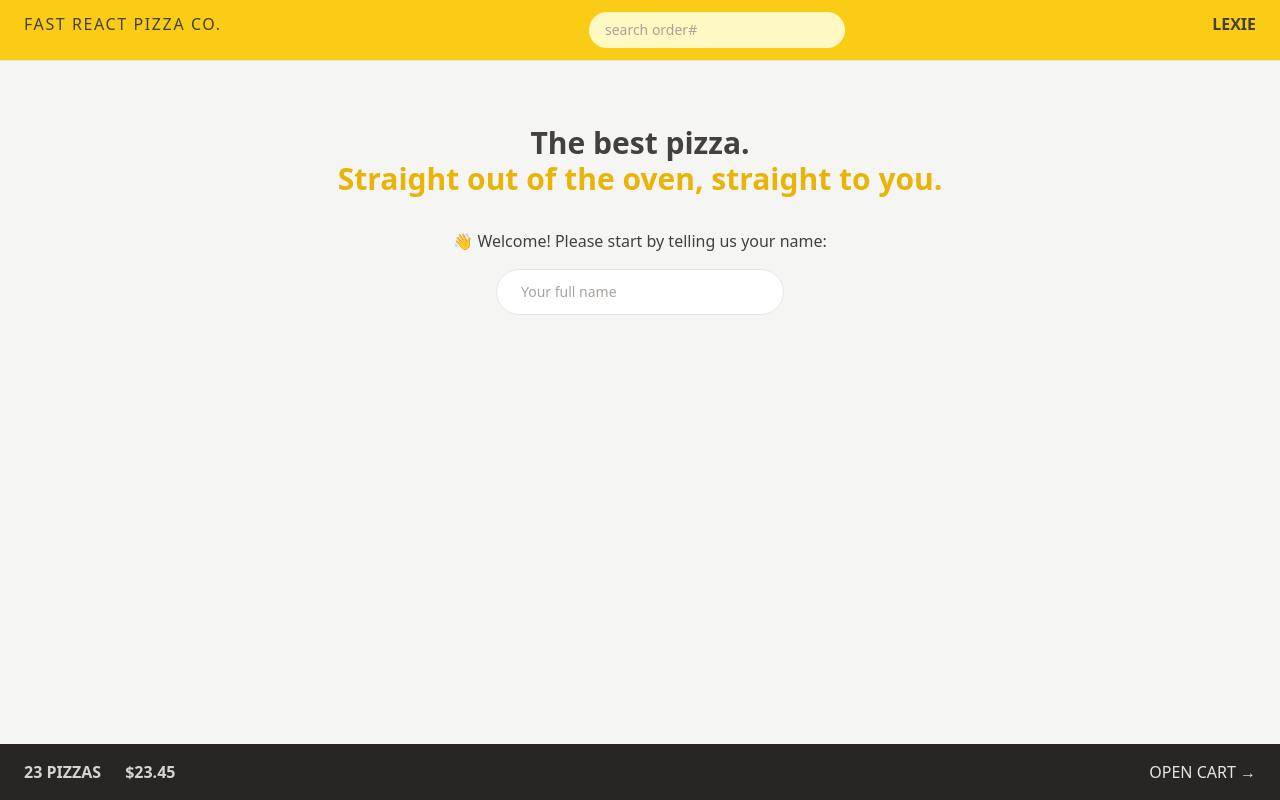
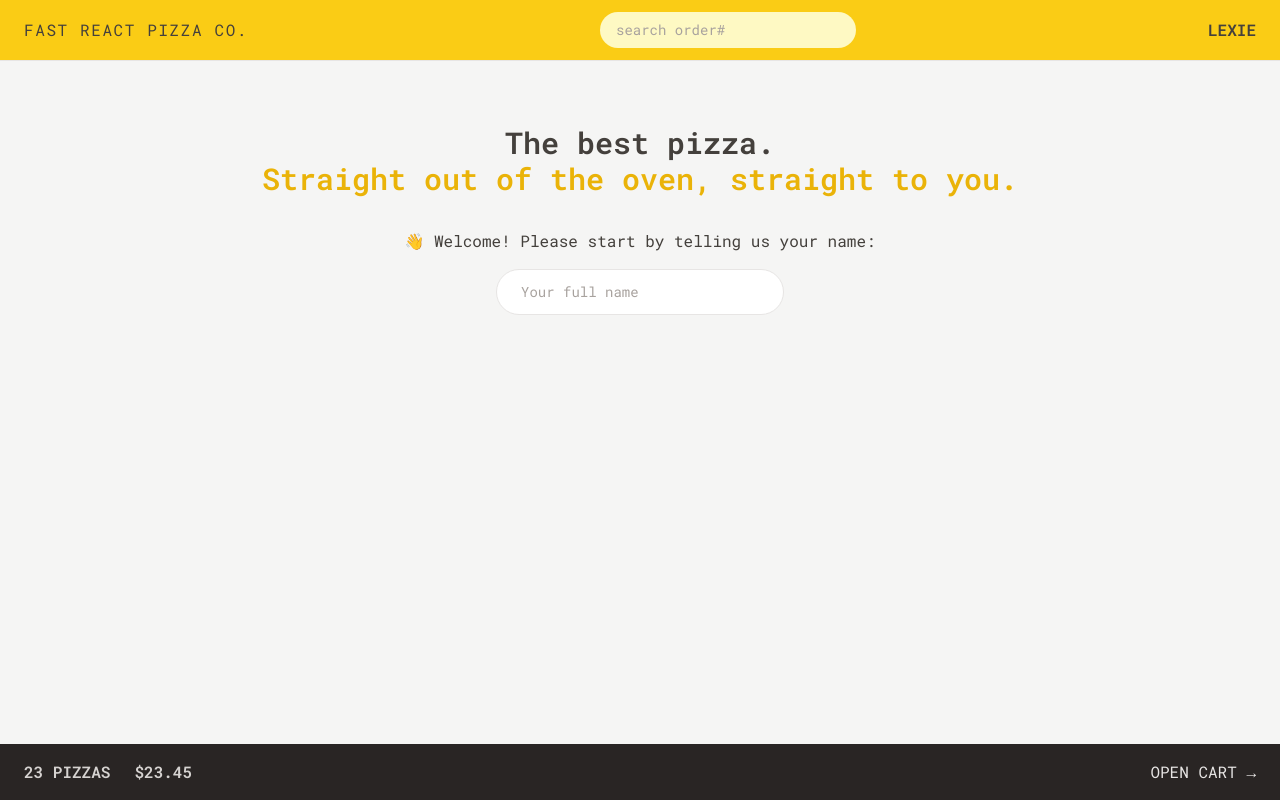
Before and after one commit to lexiecodingwithcat/pj-fast-react-pizza, a React (Vite) app: page / in a window 1280 px wide. Built offline with nearby package versions, Linux system fonts and the light colour scheme.

Commit message:
customed font family and screen height

```diff
--- a/index.html
+++ b/index.html
@@ -2,12 +2,35 @@
 <html lang="en">
   <head>
     <meta charset="UTF-8" />
-    <link rel="icon" type="image/svg+xml" href="/vite.svg" />
-    <meta name="viewport" content="width=device-width, initial-scale=1.0" />
+    <link
+      rel="icon"
+      type="image/svg+xml"
+      href="/vite.svg"
+    />
+    <meta
+      name="viewport"
+      content="width=device-width, initial-scale=1.0"
+    />
+    <link
+      rel="preconnect"
+      href="https://fonts.googleapis.com"
+    />
+    <link
+      rel="preconnect"
+      href="https://fonts.gstatic.com"
+      crossorigin
+    />
+    <link
+      href="https://fonts.googleapis.com/css2?family=Roboto+Mono:ital,wght@0,100..700;1,100..700&display=swap"
+      rel="stylesheet"
+    />
     <title>Vite + React</title>
   </head>
   <body class="bg-stone-100 text-stone-700">
     <div id="root"></div>
-    <script type="module" src="/src/main.jsx"></script>
+    <script
+      type="module"
+      src="/src/main.jsx"
+    ></script>
   </body>
 </html>
--- a/src/index.css
+++ b/src/index.css
@@ -4,13 +4,15 @@
 
 @layer components {
   .input {
+
     @apply w-full rounded-full border border-stone-200 px-4 py-2 text-sm ring-yellow-400 transition-all duration-300 placeholder:text-stone-400 focus:outline-none focus:ring md:px-6 md:py-3;
   }
   /* https://dev.to/afif/i-made-100-css-loaders-for-your-next-project-4eje */
   .loader {
     width: 45px;
     aspect-ratio: 0.75;
-    --c: no-repeat linear-gradient(theme(colors.stone.800) 0 0);
+    --c: no-repeat
+      linear-gradient(theme(colors.stone.800) 0 0);
     background:
       var(--c) 0% 50%,
       var(--c) 50% 50%,
--- a/src/ui/Header.jsx
+++ b/src/ui/Header.jsx
@@ -4,7 +4,7 @@ import Username from "../features/user/Username";
 
 function Header() {
   return (
-    <header className="item-center flex justify-between border-b border-stone-200 bg-yellow-400 px-4 py-3 uppercase sm:px-6">
+    <header className="items-center flex justify-between border-b border-stone-200 bg-yellow-400 px-4 py-3 uppercase sm:px-6">
       <Link to="/" className="tracking-widest">
         Fast React Pizza Co.
       </Link>
--- a/tailwind.config.js
+++ b/tailwind.config.js
@@ -1,8 +1,20 @@
 /** @type {import('tailwindcss').Config} */
 export default {
-  content: ["./index.html", "./src/**/*.{js,ts,jsx,tsx}"],
+  content: [
+    "./index.html",
+    "./src/**/*.{js,ts,jsx,tsx}",
+  ],
   theme: {
-    extend: {},
+    fontFamily: {
+      // override the default font
+      sans: "Roboto Mono, monospace",
+    },
+
+    extend: {
+      height: {
+        screen: "100dvh",
+      },
+    },
   },
   plugins: [],
 };
```
